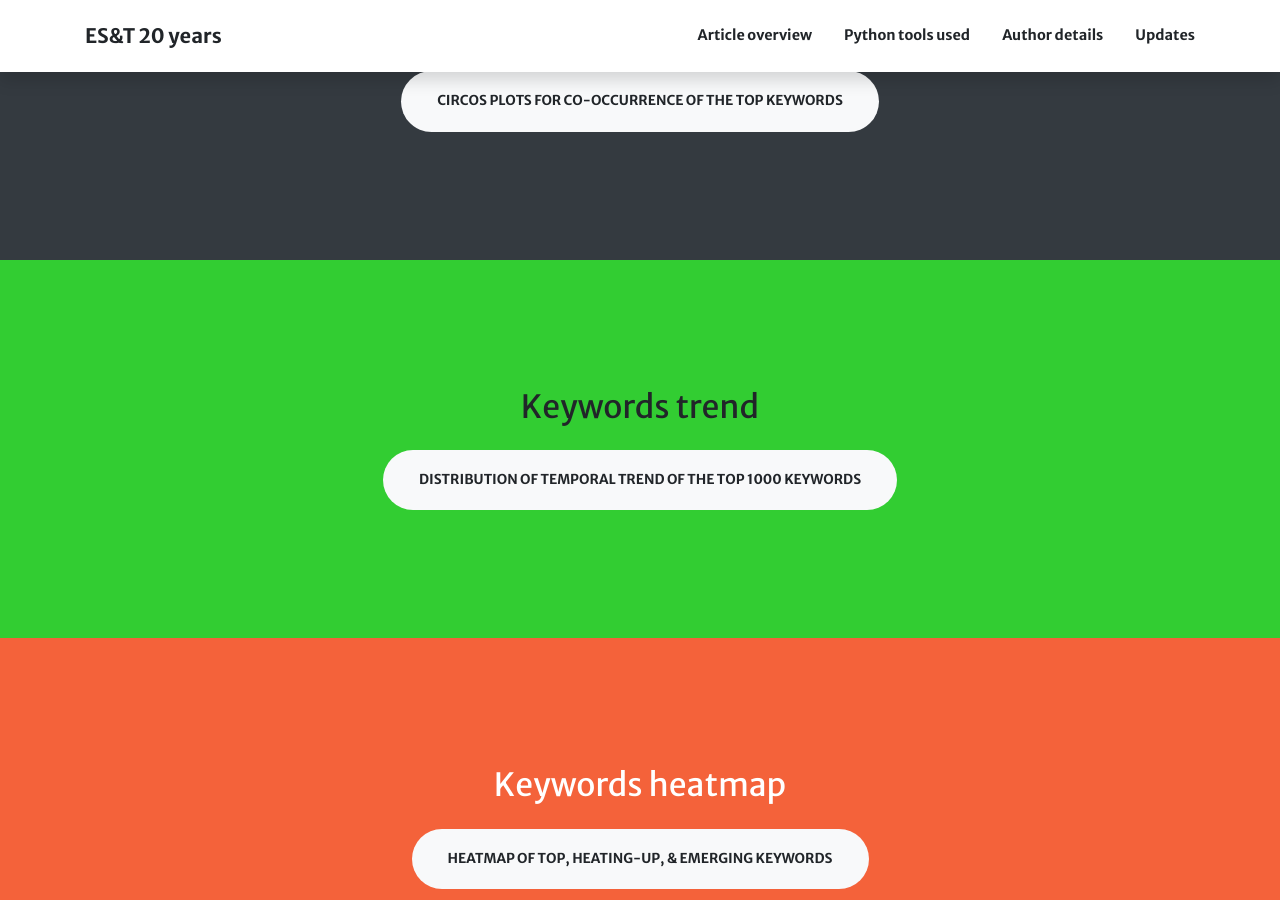
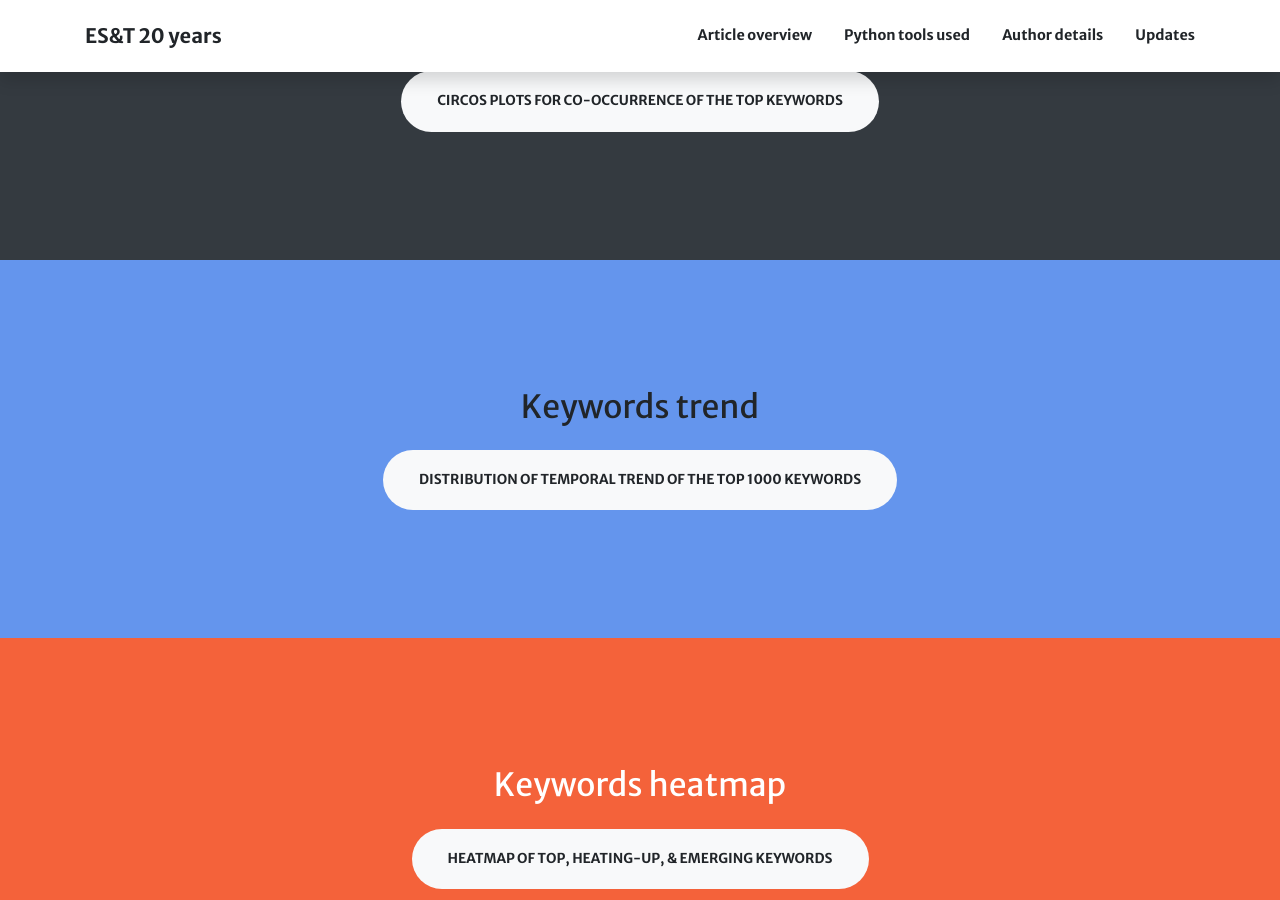
Before and after one commit to starfriend10/EST, a Jekyll site: the page built from index.md, in a window 1280 px wide and 900 px high, scrolled down 1398 px. Built offline with Jekyll 4.4.1, drawn with Linux system fonts in a browser that asks for light colours; nearby versions of some CDN libraries.

Commit message:
Update aside3.html

```diff
--- a/_includes/aside3.html
+++ b/_includes/aside3.html
@@ -1,4 +1,4 @@
-<section id="{{ section.section_id }}" class="page-section3 bg-limegreen text-black {{ section.background_style }}">
+<section id="{{ section.section_id }}" class="page-section3 bg-flowerblue text-black {{ section.background_style }}">
   <div class="container text-center">
     <h2 class="mb-4">{{ section.title }}</h2>
     {% include actions.html actions=section.actions %}
```
